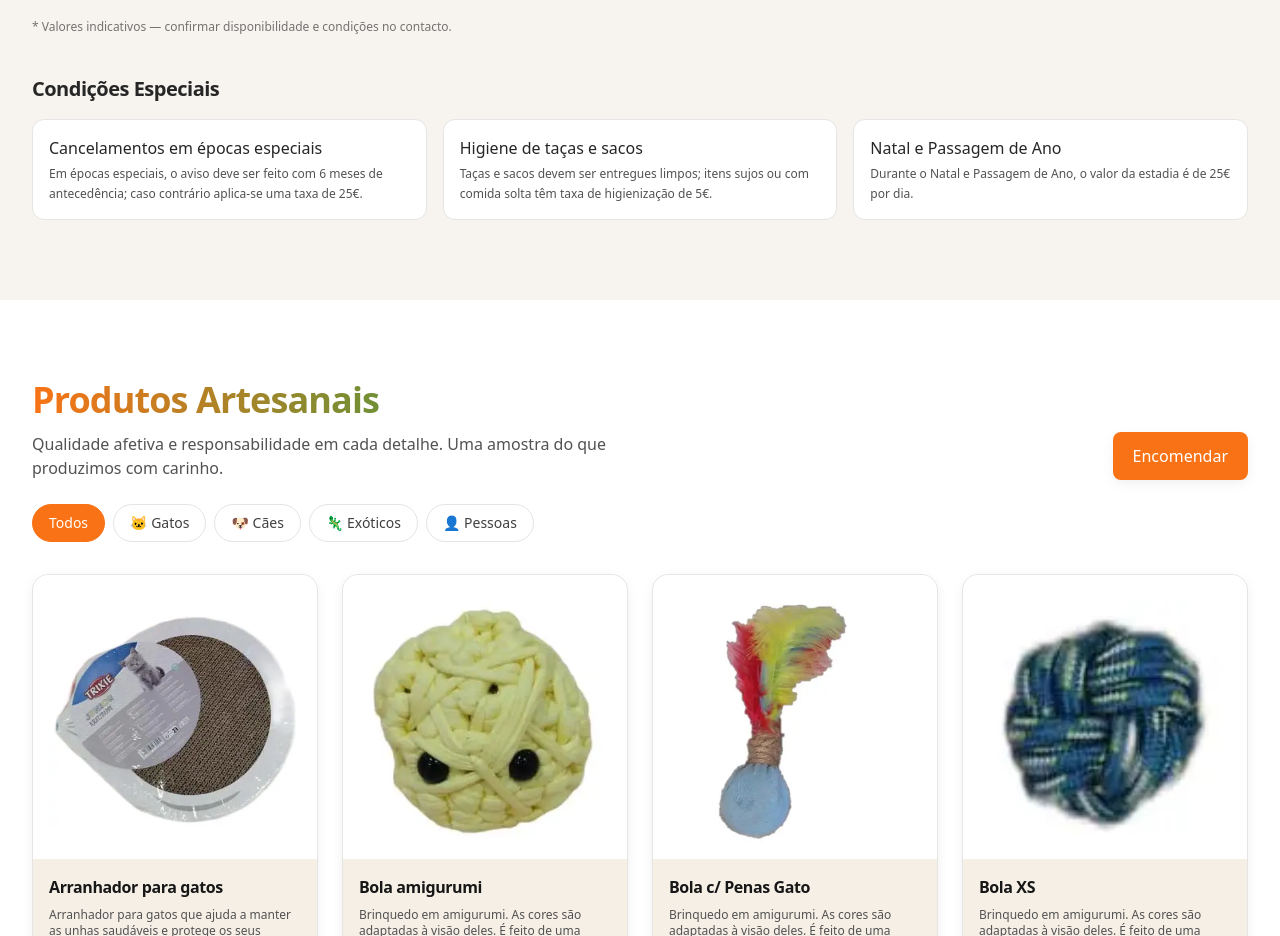
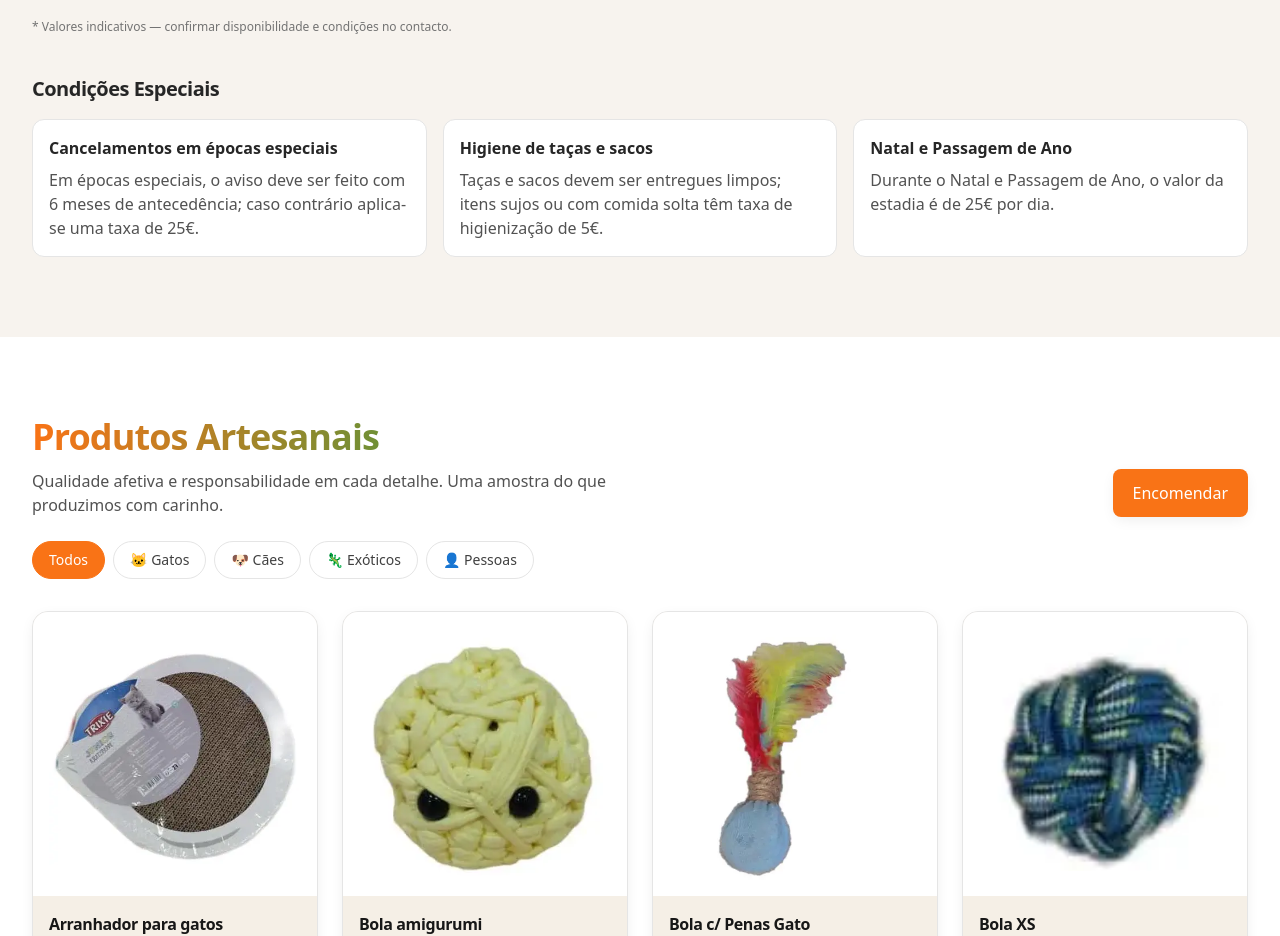
Before and after one commit to Drete457/4-patas, a React (Vite) app: page / in a window 1280 px wide. Shown: the part 2900-3836 px from the top of the page. Built offline with nearby package versions, Linux system fonts and the light colour scheme.

Commit message:
fix: enhance styling and readability of special conditions in pricing tables

```diff
--- a/src/components/PriceTables.tsx
+++ b/src/components/PriceTables.tsx
@@ -200,8 +200,8 @@ export default function PriceTables() {
           <ul className="grid sm:grid-cols-3 gap-4">
             {specialConditions.map(condition => (
               <li key={condition.id} className="rounded-xl border border-neutral-200 dark:border-neutral-700 bg-white dark:bg-neutral-900 p-4">
-                <p className="font-medium text-neutral-800 dark:text-neutral-100 mb-1">{condition.title}</p>
-                <p className="text-xs text-neutral-600 dark:text-neutral-400 leading-relaxed">{condition.description}</p>
+                <p className="font-bold text-neutral-800 dark:text-neutral-100 mb-2 text-sm sm:text-base">{condition.title}</p>
+                <p className="text-sm sm:text-base text-neutral-600 dark:text-neutral-300 leading-relaxed">{condition.description}</p>
               </li>
             ))}
           </ul>
```
